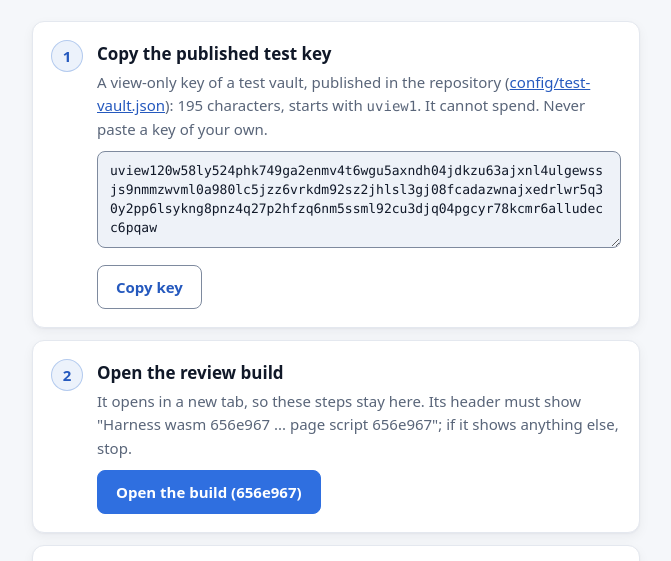
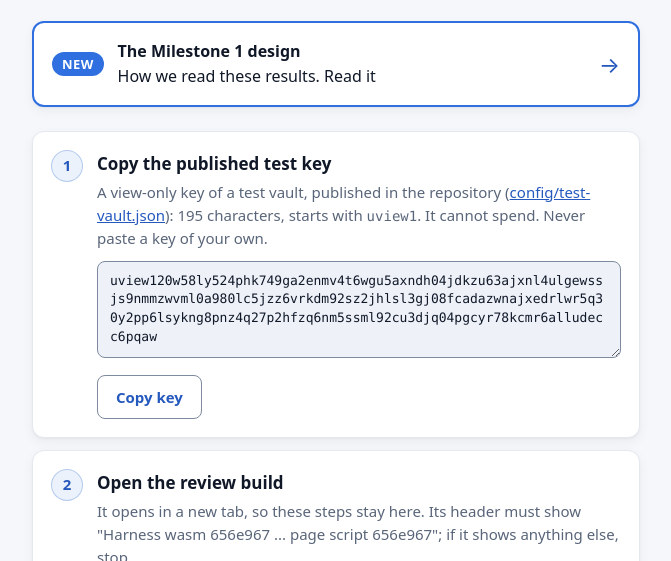
Before and after one commit to deegalabs/konclave-benchmark, a plain HTML site: page pages/index.html in a window 1280 px wide. Shown: the part 175-736 px from the top of the page, without its empty margins (304-975 px from the left). Drawn offline with Linux system fonts and the light colour scheme; files whose address does not match are found by name.

Commit message:
docs: the landing page links the Milestone 1 design (#29)
Co-Authored-By: Claude <noreply@anthropic.com>

```diff
--- a/pages/index.html
+++ b/pages/index.html
@@ -61,6 +61,12 @@ code { font: 14px var(--font-mono); overflow-wrap: anywhere; }
 details { padding: 14px 18px; background: var(--surface-1); border: 1px solid var(--line); border-radius: var(--radius); }
 summary { cursor: pointer; font-weight: 600; padding: 10px 0; }
 details p { margin: 10px 0 0; font-size: 15px; color: var(--text-muted); }
+.callout { display: flex; align-items: center; gap: 14px; margin: 0 0 24px; padding: 16px 18px; background: var(--surface-1); border: 2px solid var(--accent); border-radius: var(--radius); box-shadow: var(--shadow-sm); color: var(--text); text-decoration: none; }
+.callout:hover { background: var(--accent-soft); }
+.callout:focus-visible { outline: 3px solid var(--accent-ink); outline-offset: 2px; }
+.callout-tag { flex: none; padding: 2px 10px; border-radius: 999px; background: var(--accent); color: var(--on-accent); font-size: 13px; font-weight: 700; letter-spacing: .03em; text-transform: uppercase; }
+.callout b { font-size: 16px; }
+.callout-arrow { margin-left: auto; font-size: 22px; color: var(--accent-ink); }
 footer { max-width: 40rem; margin: 0 auto; padding: 0 16px 40px; font-size: 14px; color: var(--text-muted); }
 </style>
 </head>
@@ -69,6 +75,7 @@ footer { max-width: 40rem; margin: 0 auto; padding: 0 16px 40px; font-size: 14px
 <p class="eyebrow">Konclave · Milestone 1 review</p>
 <h1>Konclave benchmark</h1>
 <p class="lead">Measure what scanning and proving a Zcash shielded wallet cost in this browser, on this device, and compare it with our results. Nothing to install. Two rows take from about 6 minutes on a high-end phone to about an hour on an entry phone.</p>
+<a class="callout" href="./design/"><span class="callout-tag">New</span><span><b>The Milestone 1 design</b><br>How we read these results. Read it</span><span class="callout-arrow" aria-hidden="true">&rarr;</span></a>
 
 <ol class="steps" role="list">
   <li class="step">
@@ -135,7 +142,7 @@ footer { max-width: 40rem; margin: 0 auto; padding: 0 16px 40px; font-size: 14px
 </details>
 
 </main>
-<footer>Source, method and results: <a href="https://github.com/deegalabs/konclave-benchmark">github.com/deegalabs/konclave-benchmark</a>.</footer>
+<footer>Source, method and results: <a href="https://github.com/deegalabs/konclave-benchmark">github.com/deegalabs/konclave-benchmark</a>. Milestone 1 design: <a href="./design/">deegalabs.github.io/konclave-benchmark/design/</a>.</footer>
 <script src="./landing.js"></script>
 </body>
 </html>
```
Also changed, not shown: tests/pages.test.mjs (+1 -1 lines), CHANGELOG.md.
